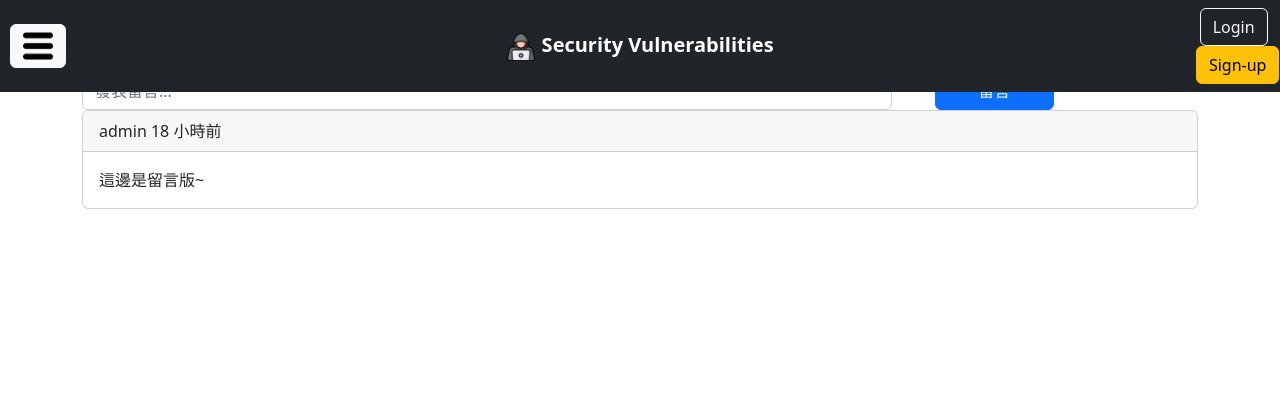
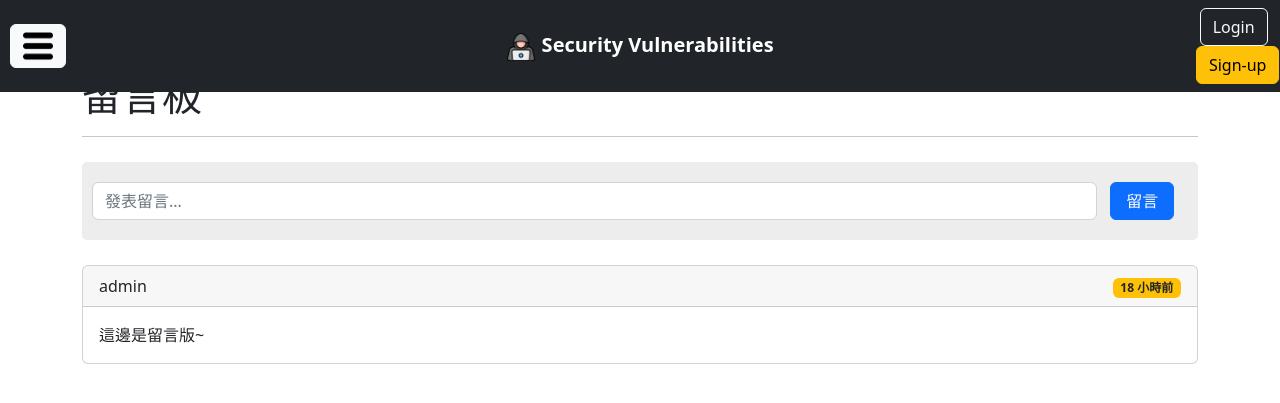
Before and after one commit to joewu1018/SecurityVulnerablilitiesDemo, a Django app: page /board/ in a window 1280 px wide. Shown: the top 403 px of the page. Run offline with Django 4.2, Linux system fonts and the light colour scheme; data comes from the database, SQL or seed files in the repository.

Commit message:
feature-BoardCss 1.修改版面配置

```diff
--- a/SecurityVulnerabilities/templates/students/board.html
+++ b/SecurityVulnerabilities/templates/students/board.html
@@ -3,29 +3,35 @@
 {% block content %}
 {% load filter %}
 
-
-<form method="POST" style="padding: 0;margin:0 ;display: flex;" class="col-md-11">
-    <div class="col-md-10">
+<h1>留言板</h1>
+<hr>
+<div style="background-color: #ededed;border-radius: 5px;padding: 10px 0px;margin: 25px 0px;">
+    <form method="POST" style="padding: 0;margin:10px ;display: flex;" >
+        <div class="col-md-11" style="text-align: center;">
             {% csrf_token %}
             <div class="form-group">
-            <input type="text" class="form-control" name="content" placeholder="發表留言..." style="width: 95%;"></input>
+                <input type="text" class="form-control" name="content" placeholder="發表留言..."></input>
             </div>
         </div>
-    <div class="col-md-2">
+        <div class="col-md-1" style="text-align: center;">
             <button type="submit" class="btn btn-primary" style="width: 70%;">留言</button>
         </div>
     </form>
+</div>
 {% for board in boards%}
 <div class="card">
     <div class="card-header">
-        {{ board.author.username }}
-        {% if board.created_at|timeSince < 60 %}
-            <span>{{ board.created_at|timeSince }} 分鐘前</span><br>
+        <div class="row">
+            <div class="col-md-10">{{ board.author.username }}</div>
+        <div class="col-md-2" style="text-align: right;">{% if board.created_at|timeSince < 60 %}
+            <span class="badge bg-warning text-dark">{{ board.created_at|timeSince }} 分鐘前</span><br>
         {% elif board.created_at|timeSince < 1440 %}
-        <span>{% widthratio board.created_at|timeSince 60 1 %} 小時前</span><br>
+        <span class="badge bg-warning text-dark">{% widthratio board.created_at|timeSince 60 1 %} 小時前</span><br>
         {% else %}
-            <span>{% widthratio board.created_at|timeSince 1440 1 %} 天前</span><br>
-        {% endif %}
+            <span class="badge bg-warning text-dark">{% widthratio board.created_at|timeSince 1440 1 %} 天前</span><br>
+        {% endif %}</div>
+        </div>
+
     </div>
     <div class="card-body">
         <p class="card-text">{{ board.content|safe }}</p>
```
Lines whose indentation alone changed are shown as unchanged.
